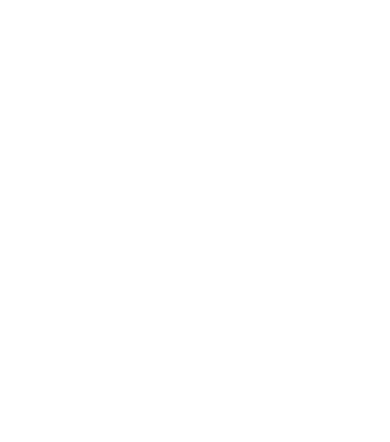
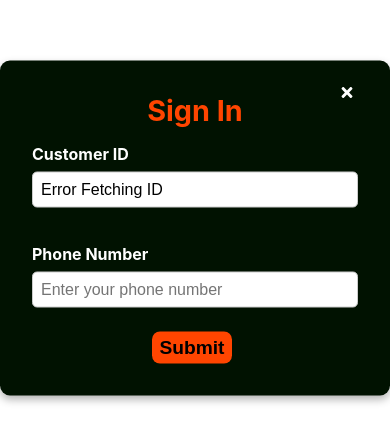
Before and after one commit to Swetha-Subramaniyan/Good-Food, a React (Create React App) app in the folder client/: page /user/LoginPopup in a window 390 px wide. Before the commit this address had no page. Shown: the part 194-636 px from the top of the page. Built offline with nearby package versions, Linux system fonts and the light colour scheme; no server answers.

Commit message:
phone number

```diff
--- a/client/package.json
+++ b/client/package.json
@@ -13,6 +13,8 @@
     "@testing-library/jest-dom": "^5.17.0",
     "@testing-library/react": "^13.4.0",
     "@testing-library/user-event": "^13.5.0",
+    "axios": "^1.7.9",
+    "jwt-decode": "^4.0.0",
     "react": "^18.3.1",
     "react-dom": "^18.3.1",
     "react-icons": "^5.4.0",
--- a/client/src/App.js
+++ b/client/src/App.js
@@ -20,6 +20,7 @@ import MenuAddon from './components/User/Home/MenuAddon'
 import DailyMenu from './Pages/Admin/DailyMenu'
 import SubscriptionMenuList from './Pages/Admin/SubscriptionMenuList'
 import SubscribedUsers from './Pages/Admin/SubscribedUsers'
+import LoginPopup from './components/User/Login/LoginPopup'
 
 
 
@@ -41,6 +42,9 @@ const App = () => {
     <Route path='Cart' element={<Cart/>}/>
     <Route path='SubscriptionCalender' element={< SubscriptionCalender/>}/>
     <Route path='MenuAddon' element={<MenuAddon/>}/>
+    <Route path='LoginPopup' element={< LoginPopup/>}/>
+
+
     </Route>
    </Routes>
 
--- a/client/src/components/User/Login/LoginPopup.jsx
+++ b/client/src/components/User/Login/LoginPopup.jsx
@@ -1,35 +1,115 @@
-import React from 'react'
-import './LoginPopup.css'
+import React, { useEffect, useState } from 'react';
+import './LoginPopup.css';
 import { FaTimes } from 'react-icons/fa';
 import { useNavigate } from 'react-router-dom';
+import axios from 'axios';
+
+const LoginPopup = ({ onClose }) => {
+    const navigate = useNavigate();
+    const [customerId, setCustomerId] = useState('Fetching...');
+    const [phoneNumber, setPhoneNumber] = useState('');
+    const [errorMessage, setErrorMessage] = useState('');
+    const [successMessage, setSuccessMessage] = useState('');
+
+    useEffect(() => {
+      const urlParams = new URLSearchParams(window.location.search);
+      const token = urlParams.get('token');
+    console.log("Token : " , token)
+      localStorage.setItem('token', token);
+
+    }, []);
+
+    useEffect(() => {
+      const fetchCustomerID = async () => {
+        try {
+          const token = localStorage.getItem('token');
+
+          if (!token) {
+            console.error("No token found in localStorage.");
+            setCustomerId("Token not available");
+            return;
+          }
 
 
-const LoginPopup = ({ onClose }) => {
-  const navigate = useNavigate()
+          const response = await axios.get(
+            `${process.env.REACT_APP_BACKEND_SERVER_URL}/api/getID`,
+            {
+              headers: {
+                Authorization: `Bearer ${token}`,
+              },
+            }
+          );
 
-  const handleSubmit =() => {
-    navigate ('/user/Subscription')
-  }
-  return (
-    <>
-    <div className='pop'>
-         <button className="close-btn" onClick={onClose}>
-          <FaTimes />
-        </button>
-        <h2 className='login'> Sign In</h2>
-        <div>
-        <label> Name </label>
-        <input placeholder='Dhanusha'/> </div>
-        <br></br>
-        <div>
-        <label> Phone Number </label>
-        <input placeholder='9626528019'/> </div>
-        <button onClick={handleSubmit} className='submit-btn'> Submit </button>
+          setCustomerId(response.data.getID[0]?.customer_id || "Not Found");
+        } catch (error) {
+          console.error("Error fetching customer ID:", error.response?.data || error.message);
+          setCustomerId("Error Fetching ID");
+        }
+      };
+
+      fetchCustomerID();
+    }, []);
 
 
-     </div>
-    </>
-  )
-}
+    const handleSubmit = async () => {
+      try {
+        const token = localStorage.getItem('token');
 
-export default LoginPopup
+        if (!token) {
+          setErrorMessage("Token not found.");
+          return;
+        }
+
+        const response = await axios.post(
+          `${process.env.REACT_APP_BACKEND_SERVER_URL}/phone/createPhone`,
+          {
+            phone_number: phoneNumber,
+          },
+          {
+            headers: {
+              Authorization: `Bearer ${token}`,
+            },
+          }
+        );
+
+        setSuccessMessage(response.data.message);
+        setPhoneNumber('');
+        alert('Phone number created successfully!');
+
+        navigate('/user/Subscription');
+
+      } catch (error) {
+        setErrorMessage(error.response?.data.error || 'Failed to create phone number');
+        console.error('Error submitting phone number:', error);
+      }
+    };
+
+    return (
+        <div className="pop">
+            <button className="close-btn" onClick={onClose}>
+                <FaTimes />
+            </button>
+            <h2 className="login">Sign In</h2>
+            <div>
+                <label>Customer ID</label>
+                <input value={customerId}  readOnly />
+            </div>
+            <br />
+            <div>
+                <label>Phone Number</label>
+                <input
+                    value={phoneNumber}
+                    onChange={(e) => setPhoneNumber(e.target.value)}
+                    placeholder="Enter your phone number"
+                />
+            </div>
+      {errorMessage && <p style={{ color: 'red' }}>{errorMessage}</p>}
+      {successMessage && <p style={{ color: 'green' }}>{successMessage}</p>}
+            <button onClick={handleSubmit} className="submit-btn">
+                Submit
+            </button>
+        </div>
+    );
+};
+
+export default LoginPopup;
--- a/client/src/components/User/Login/MainLogin.jsx
+++ b/client/src/components/User/Login/MainLogin.jsx
@@ -1,34 +1,50 @@
-import React, {useState} from 'react'
-import './MainLogin.css'
+import React, { useState } from 'react';
+import './MainLogin.css';
 import LoginPopup from './LoginPopup';
 import { Link } from 'react-router-dom';
 
 const MainLogin = () => {
-
   const [showPopup, setShowPopup] = useState(false);
-
-  const handlePopup = () => {
-    setShowPopup(!showPopup);
-  };
 
   const handleClosePopup = () => {
     setShowPopup(false);
   };
 
-return (
+  const handleGoogleSignIn = () => {
+    const backendUrl = process.env.REACT_APP_BACKEND_SERVER_URL;
+
+    if (!backendUrl) {
+      console.error('Backend URL is not set in environment variables.');
+      alert('Configuration error: Backend URL is missing.');
+      return;
+    }
+
+    try {
+      window.location.href = `${backendUrl}/auth/google`;
+    } catch (error) {
+      console.error('Error redirecting to Google Sign-In:', error);
+      alert('Failed to redirect to Google authentication.');
+    }
+  };
+
+
+
+  return (
     <>
-    <Link to={'/admin/addsubscription'}>
-    <button> ADMIN</button> </Link>
-    <div className='background'>
-    <div className='sign-in'>
-    <h2 onClick={handlePopup}> Sign In  </h2>
-    <h2> To Explore </h2>
-    </div>
-    {showPopup && <LoginPopup onClose={handleClosePopup} />}
-    </div>
+      <Link to={'/admin/addsubscription'}>
+        <button>ADMIN</button>
+      </Link>
 
+      <div className='background'>
+        <div className='sign-in'>
+          <h2 onClick={handleGoogleSignIn}>Sign In</h2>
+          <h2>To Explore</h2>
+        </div>
+
+        {showPopup && <LoginPopup onClose={handleClosePopup} />}
+      </div>
     </>
-  )
-}
+  );
+};
 
-export default MainLogin
+export default MainLogin;
--- a/client/src/components/User/Navbar/MainNavbar.jsx
+++ b/client/src/components/User/Navbar/MainNavbar.jsx
@@ -3,11 +3,12 @@ import React from 'react';
 import { SlBasketLoaded } from "react-icons/sl";
 import './MainNavbar.css'
 import { IoPersonCircleOutline } from "react-icons/io5";
-import { Link, useNavigate } from 'react-router-dom';
+import {  useNavigate } from 'react-router-dom';
 
 
 
 const MainNavbar = () => {
+
   const navigate =useNavigate();
 
   const handleCart=()=>{
```
Also changed, not shown: 2 other files (tests, documents, lock files or other folders).
